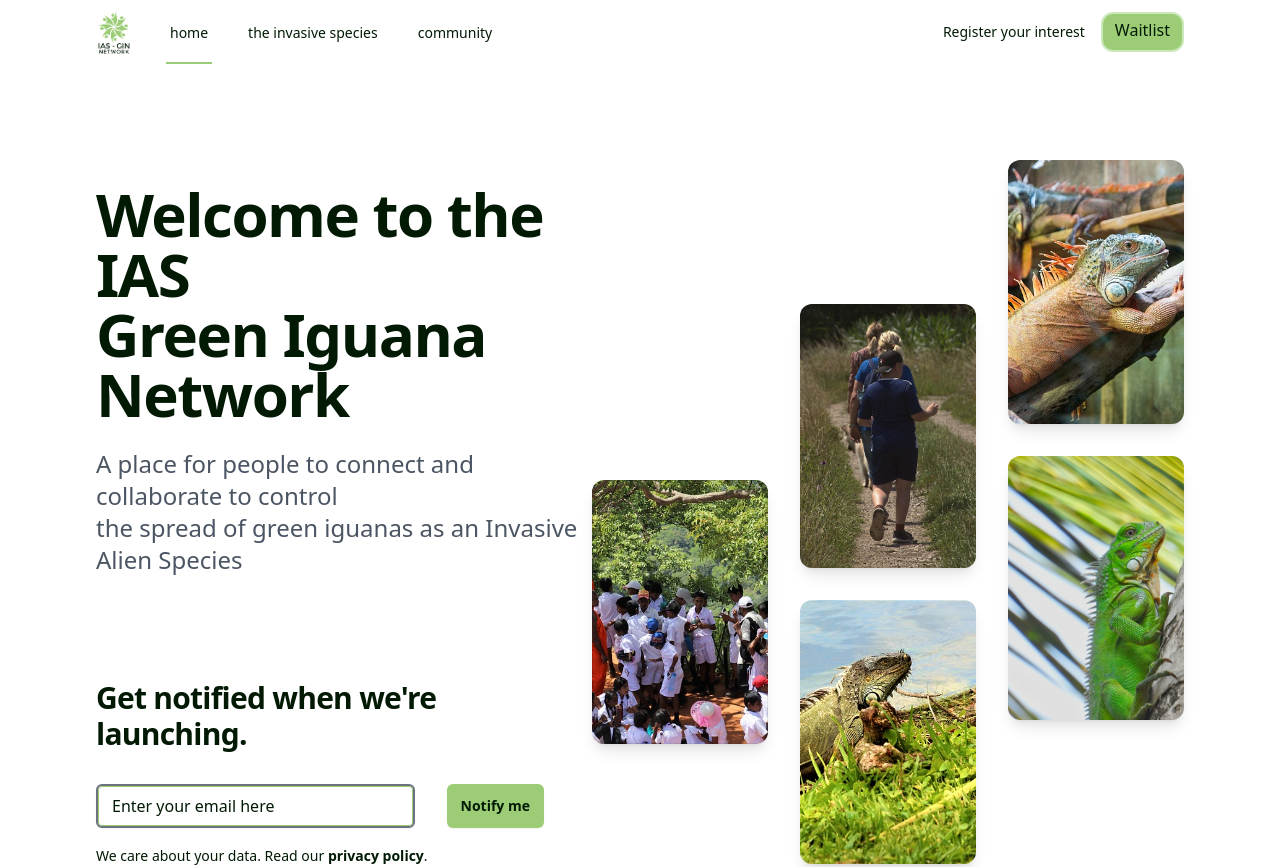
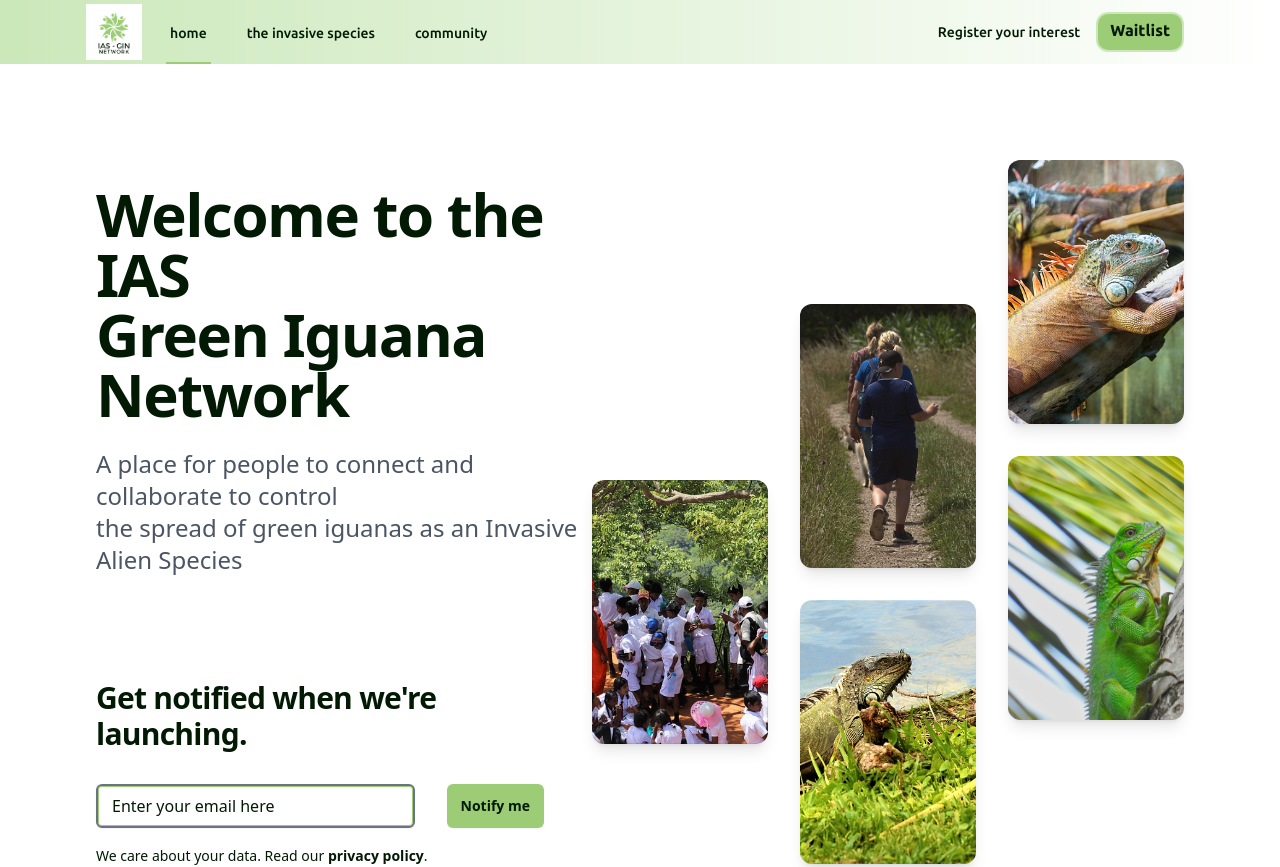
Before and after one commit to Ed-TheVisionMaker/green-ig-ias-network, a Next.js app: page / in a window 1280 px wide. Shown: the top 867 px of the page. Built offline with nearby package versions, Linux system fonts and the light colour scheme; a web font is replaced by a local one.

Commit message:
style: altered colour and font of navbar

```diff
--- a/components/Navbar/index.tsx
+++ b/components/Navbar/index.tsx
@@ -6,7 +6,7 @@ export default function Navbar() {
   const pathname = usePathname();
 
   return (
-    <div className='w-full'>
+    <div className='w-full font-ubuntu  bg-gradient-to-r from-teaGreen to-ginWhite'>
       <div className='relative flex h-16 justify-between ml-1.5 pl-20 pr-24'>
         <div className='absolute inset-y-0 left-0 flex items-center sm:hidden'></div>
         <div className='flex flex-1 items-center justify-center sm:items-stretch sm:justify-start'>
@@ -48,11 +48,11 @@ export default function Navbar() {
             </Link>
           </div>
         </div>
-        <div className='flex items-center'>
-          <p className='text-ginBlack text-sm mr-4'>Register your interest</p>
+        <div className='flex items-center font-ubuntu'>
+          <p className='text-ginBlack  text-sm font-medium mr-4'>Register your interest</p>
           <Link
             href='#waitlist'
-            className=' text-md text-ginBlack bg-pistachio border-2 border-teaGreen shadow-teaGreen pt-1 pb-2 px-3 rounded-xl'
+            className=' text-md text-ginBlack font-bold bg-pistachio border-2 border-teaGreen shadow-teaGreen pt-1 pb-2 px-3 rounded-xl'
           >
             Waitlist
           </Link>
```
